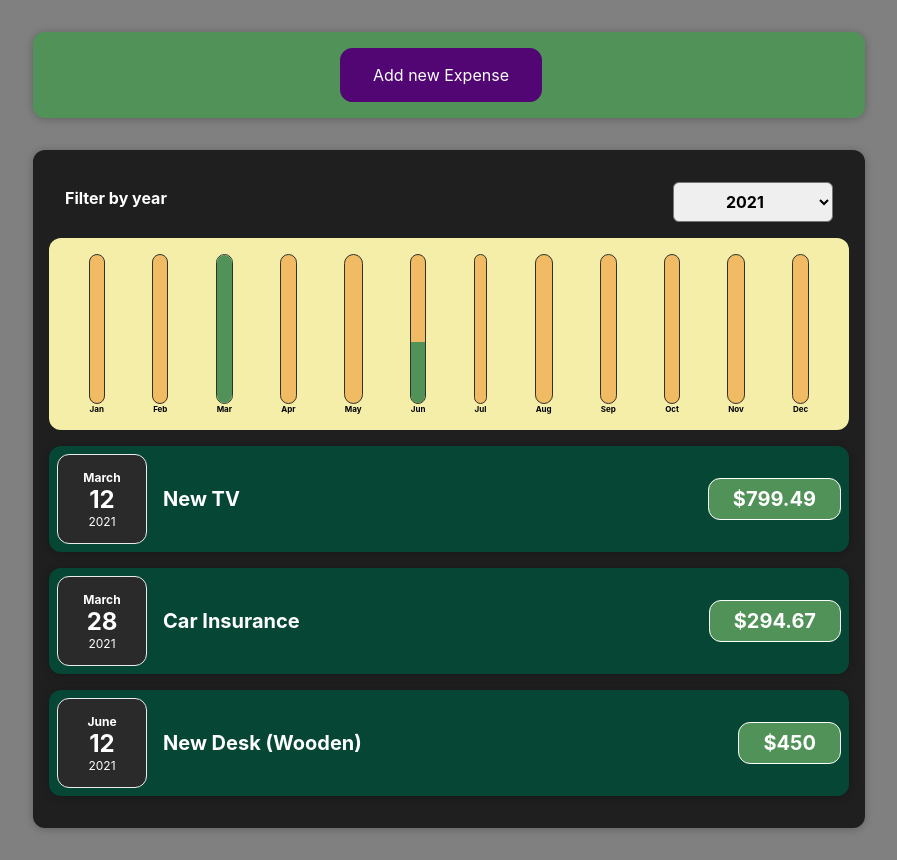
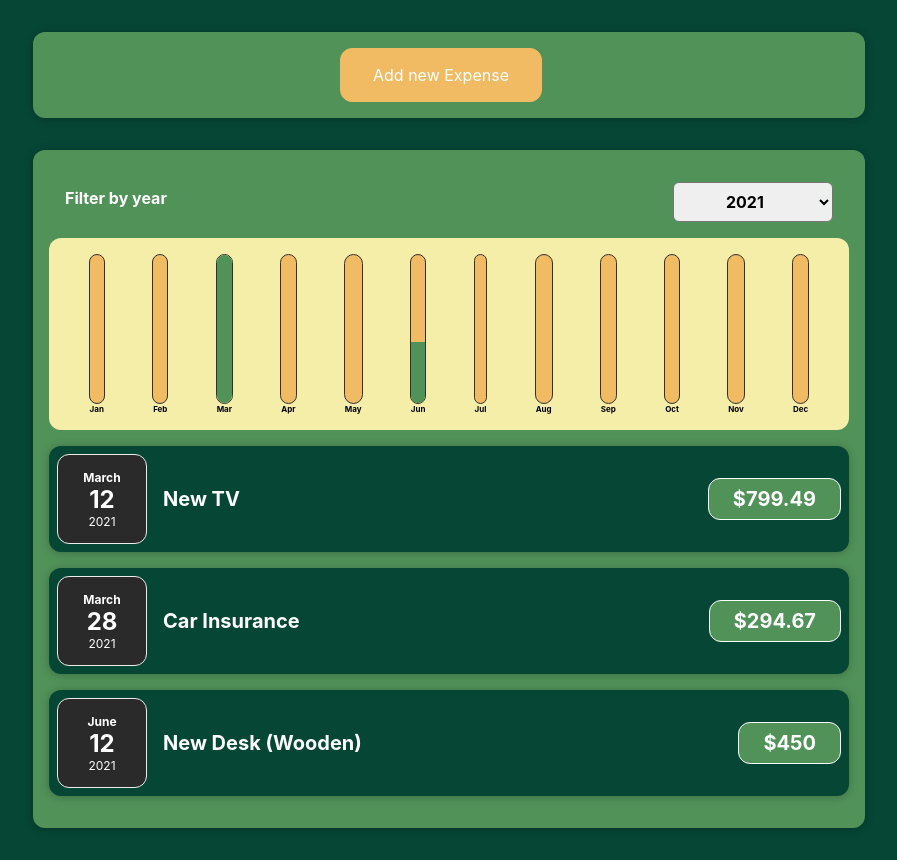
Before and after one commit to MikeBurton89/expense_tracker, a React (Create React App) app: page / in a window 1280 px wide. In both pictures the pointer is over the button "Add new Expense". Shown: the whole page, without its empty margins (191-1088 px from the left). Built offline with nearby package versions, Linux system fonts and the light colour scheme.

Commit message:
fixed colours

```diff
--- a/src/components/Expenses/Expenses.css
+++ b/src/components/Expenses/Expenses.css
@@ -1,6 +1,6 @@
 .expenses {
     padding: 1rem;
-    background-color: rgb(31, 31, 31);
+    background-color: #519259;
     margin: 2rem auto;
     width: 50rem;
     max-width: 95%;
--- a/src/components/NewExpense/NewExpense.css
+++ b/src/components/NewExpense/NewExpense.css
@@ -22,8 +22,8 @@
 
 .new-expense button:hover,
 .new-expense button:active {
-    background-color: #510674;
-    border-color: #510674;
+    background-color: #F0BB62;
+    border-color: #F0BB62;
 }
 
 .new-expense button.alternative {
--- a/src/index.css
+++ b/src/index.css
@@ -5,7 +5,7 @@ body {
     sans-serif;
   -webkit-font-smoothing: antialiased;
   -moz-osx-font-smoothing: grayscale;
-  background-color: grey;
+  background-color: #064635;
 }
 
 code {
```
